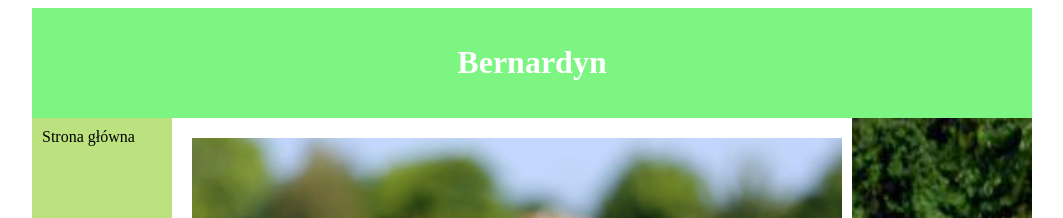
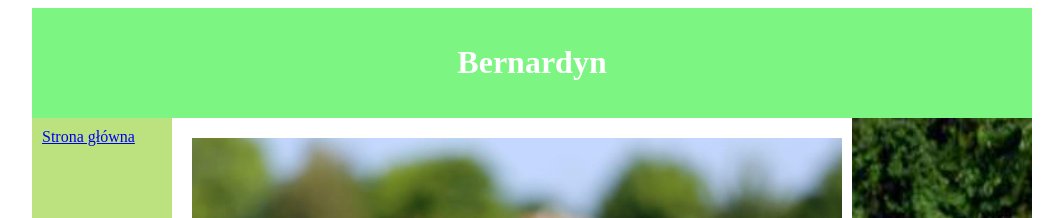
Before and after one commit to Ad910/ber, a plain HTML site: page bern.html in a window 1280 px wide. Shown: the top 218 px of the page, without its empty margins (108-1171 px from the left). Drawn offline with Linux system fonts and the light colour scheme.

Commit message:
Update bern.html

```diff
--- a/bern.html
+++ b/bern.html
@@ -68,7 +68,7 @@
 		</div>
 
 		<div id="nav">
-			Strona główna<br/>
+			<a href="https://ad910.github.io/Rasy/">Strona główna</a> <br />
 		</div>
 
 		<div id="content">
```
